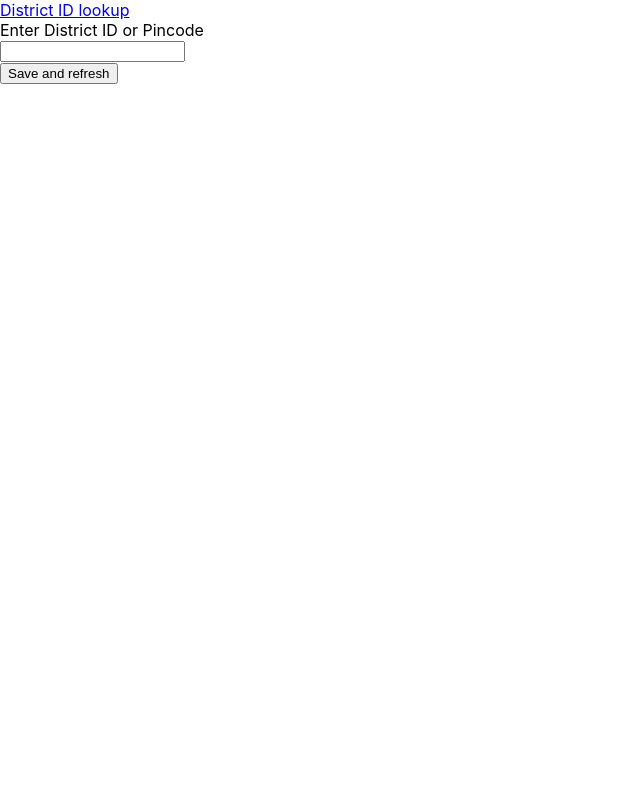
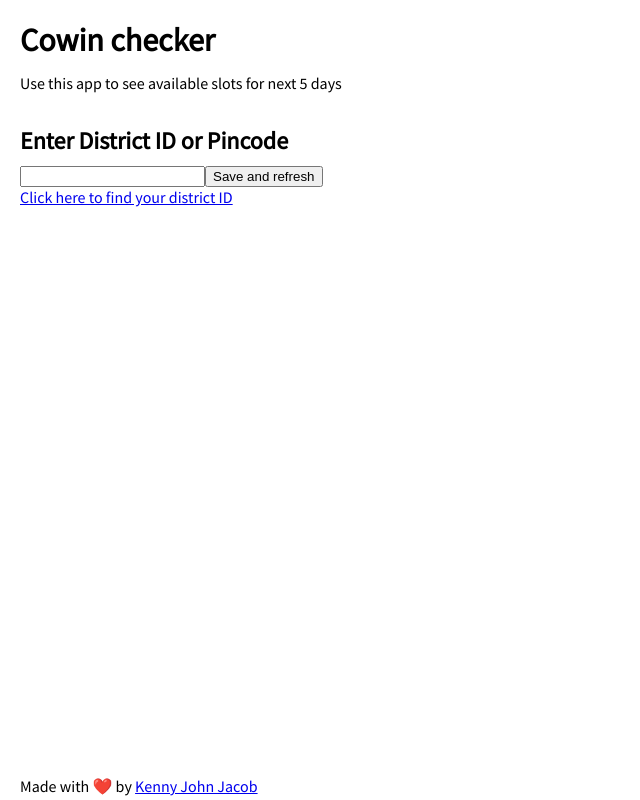
Before and after one commit to johnjacobkenny/cowin-checker-ui, a React (Create React App) app: page / in a window 1280 px wide. Shown: the whole page, without its empty margins (0-640 px from the left). Built offline with nearby package versions, Linux system fonts and the light colour scheme.

Commit message:
Update styling

```diff
--- a/public/index.html
+++ b/public/index.html
@@ -15,6 +15,8 @@
       user's mobile device or desktop. See https://developers.google.com/web/fundamentals/web-app-manifest/
     -->
     <link rel="manifest" href="%PUBLIC_URL%/manifest.json" />
+    <link rel="preconnect" href="https://fonts.gstatic.com">
+<link href="https://fonts.googleapis.com/css2?family=Source+Sans+Pro&display=swap" rel="stylesheet">
     <!--
       Notice the use of %PUBLIC_URL% in the tags above.
       It will be replaced with the URL of the `public` folder during the build.
--- a/src/App.css
+++ b/src/App.css
@@ -1,5 +1,17 @@
 .App {
   text-align: left;
+  font-family: "Source Sans Pro", sans-serif;
+  padding: 20px;
+}
+
+h1,
+h2 {
+  margin: 0;
+  margin-bottom: 0.4em;
+}
+
+pre {
+  font-family: "Source Sans Pro", sans-serif;
 }
 
 .App-logo {
--- a/src/App.js
+++ b/src/App.js
@@ -10,15 +10,23 @@
 
   return (
     <div className="App">
+      <h1>Cowin checker</h1>
+      <div>Use this app to see available slots for next 5 days</div>
+      <SettingsForm data={data} onSave={setData} />
       <InitialTip />
-      <SettingsForm data={data} onSave={setData} />
-      {data && <UsageTip />}
+      {/* {data && <UsageTip />} */}
       {data && <SearchResults data={data} />}
       {data && (
         <a href="https://selfregistration.cowin.gov.in/" target="_blank">
           Open COWIN Site
         </a>
       )}
+      <div style={{ position: "fixed", bottom: 4 }}>
+        Made with ❤️ by{" "}
+        <a href="https://kennyj.me/" target="_blank">
+          Kenny John Jacob
+        </a>
+      </div>
     </div>
   );
 }
--- a/src/InitialTip.js
+++ b/src/InitialTip.js
@@ -5,7 +5,7 @@
         href="https://github.com/johnjacobkenny/cowin-checker#district-id-lookup"
         target="_blank"
       >
-        District ID lookup
+        Click here to find your district ID
       </a>
     </div>
   );
--- a/src/SearchResults.js
+++ b/src/SearchResults.js
@@ -18,10 +18,12 @@
   }, [data]);
 
   return (
-    <pre>
-      {isLoading && "Loading ..."}
-      {response}
-    </pre>
+    <div style={{ marginTop: 32 }}>
+      <pre>
+        {isLoading ? <h2>Loading</h2> : <h2>Results</h2>}
+        {response}
+      </pre>
+    </div>
   );
 }
 
--- a/src/SettingsForm.js
+++ b/src/SettingsForm.js
@@ -22,17 +22,15 @@
     onSave(newData);
   };
   return (
-    <>
-      <label>Enter District ID or Pincode</label>
-      <br />
+    <div style={{ marginTop: 32 }}>
+      <h2>Enter District ID or Pincode</h2>
       <input
         type="text"
         onChange={handlePincodeOrDistrictIDChange}
         value={pincodeOrDistrictID}
       />
-      <br />
       <input type="button" onClick={handleSaveClick} value="Save and refresh" />
-    </>
+    </div>
   );
 }
 
```
